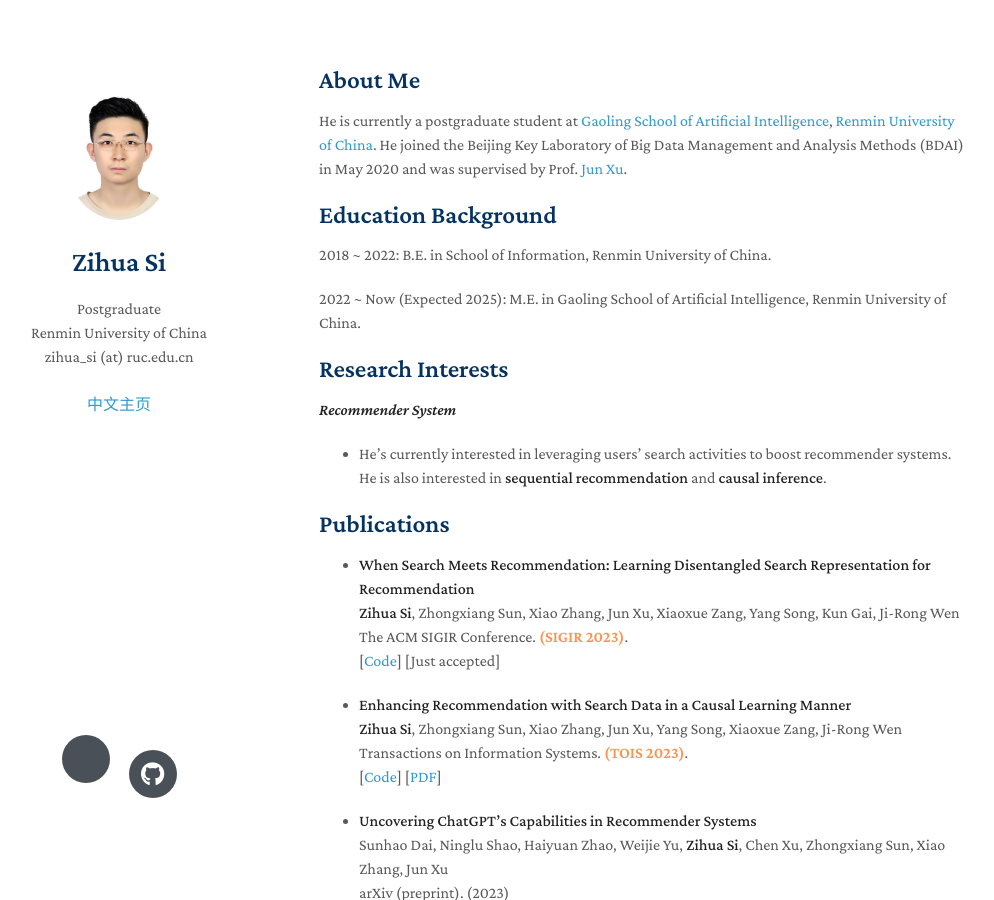
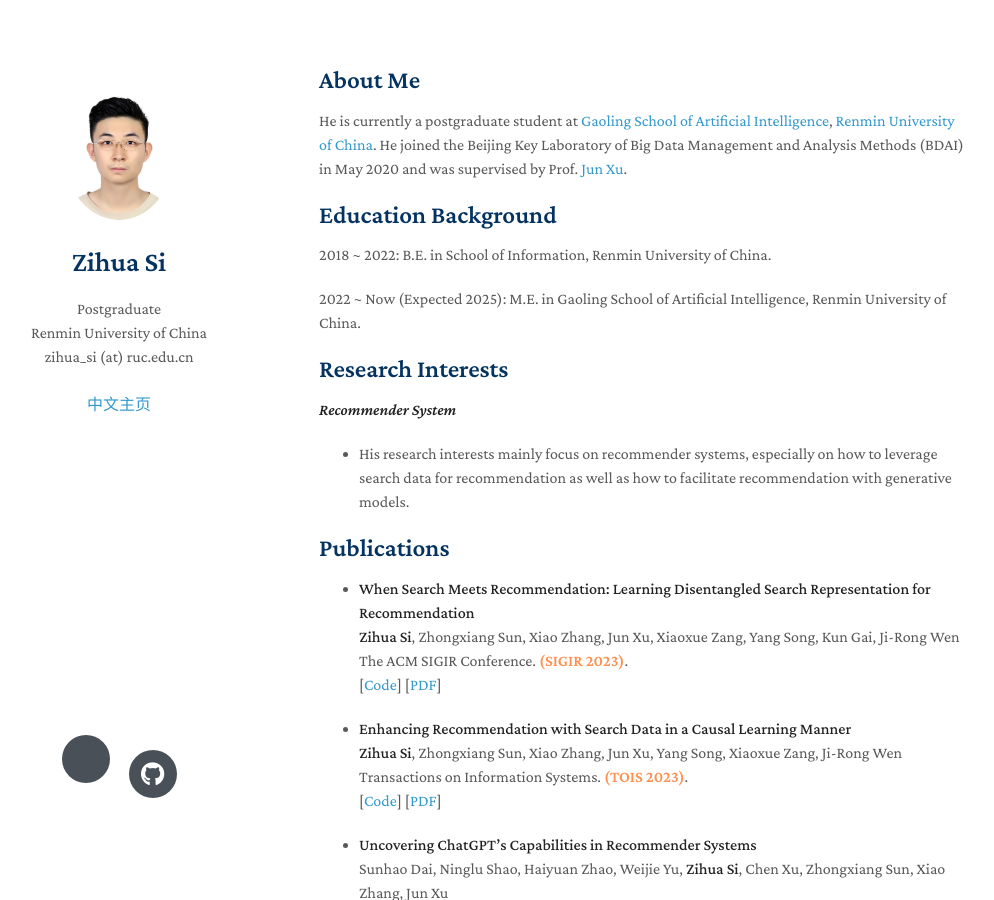
Before and after one commit to Ethan00Si/ethan00si.github.io, a Jekyll site: the page built from index.md, in a window 1280 px wide and 900 px high. Shown: the whole window, without its empty margins (151-1145 px from the left). Built offline with Jekyll 4.4.1, drawn with Linux system fonts in a browser that asks for light colours; nearby versions of some CDN libraries; a style sheet for code colours, icons or effects is not loaded.

Commit message:
add sigir paper

```diff
--- a/index.md
+++ b/index.md
@@ -17,7 +17,7 @@ He joined the Beijing Key Laboratory of Big Data Management and Analysis Methods
 ## Research Interests
 
 ***Recommender System***
-- He’s currently interested in leveraging users' search activities to boost recommender systems. He is also interested in **sequential recommendation** and **causal inference**.
+- His research interests mainly focus on recommender systems, especially on how to leverage search data for recommendation as well as how to facilitate recommendation with generative models.
 
 
 
@@ -30,7 +30,7 @@ He joined the Beijing Key Laboratory of Big Data Management and Analysis Methods
   The ACM SIGIR Conference. <span style="color:#ff904f;font-weight:1000">(SIGIR 2023)</span>.
   <br>
   [[Code](https://github.com/Ethan00Si/SESREC-SIGIR-2023)]
-  [Just accepted]
+  [[PDF](https://arxiv.org/abs/2305.10822)]
 
 - **Enhancing Recommendation with Search Data in a Causal Learning Manner**
   <br>
```
Also changed, not shown: zh.md (+2 -2 lines).
